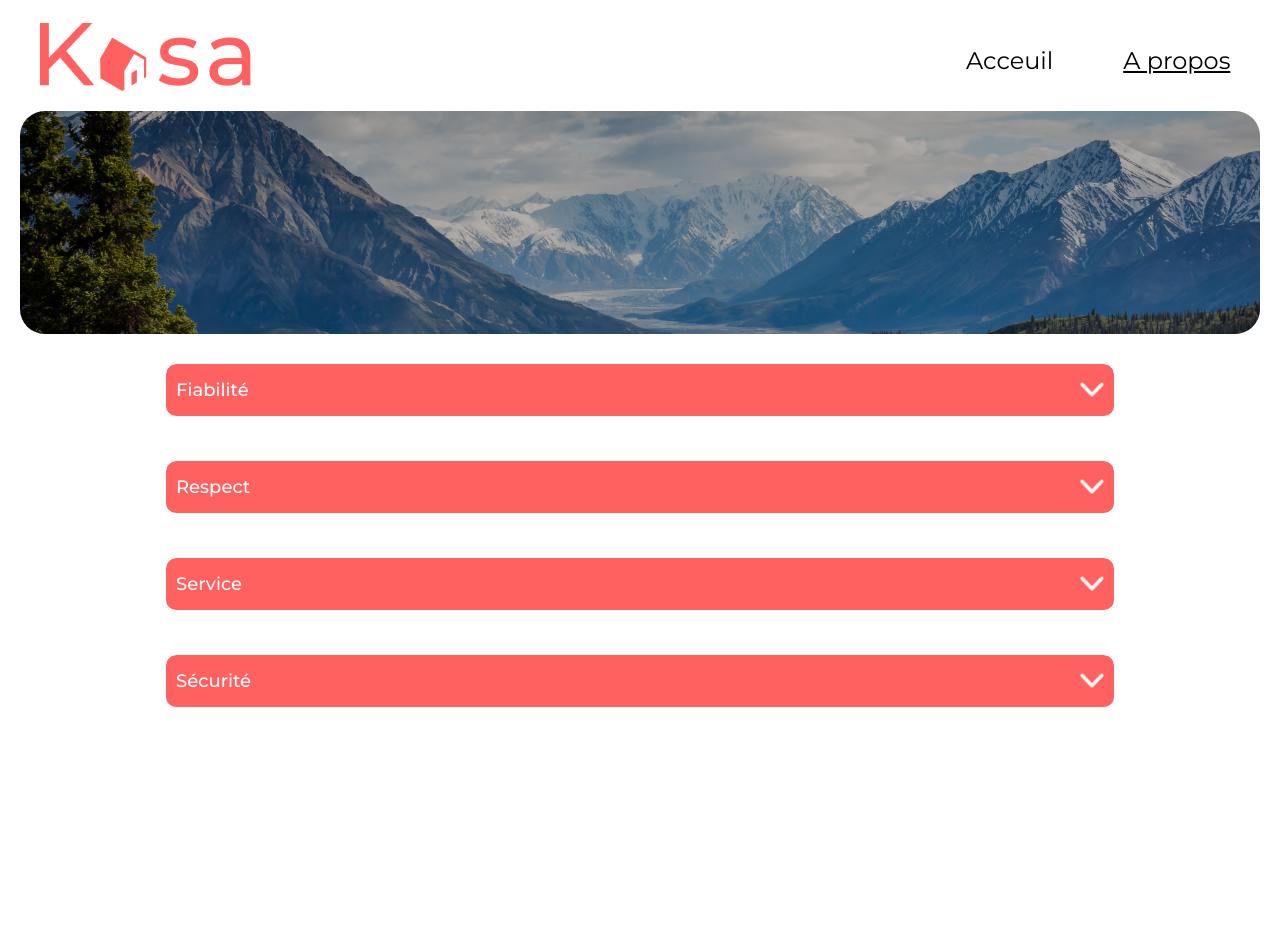
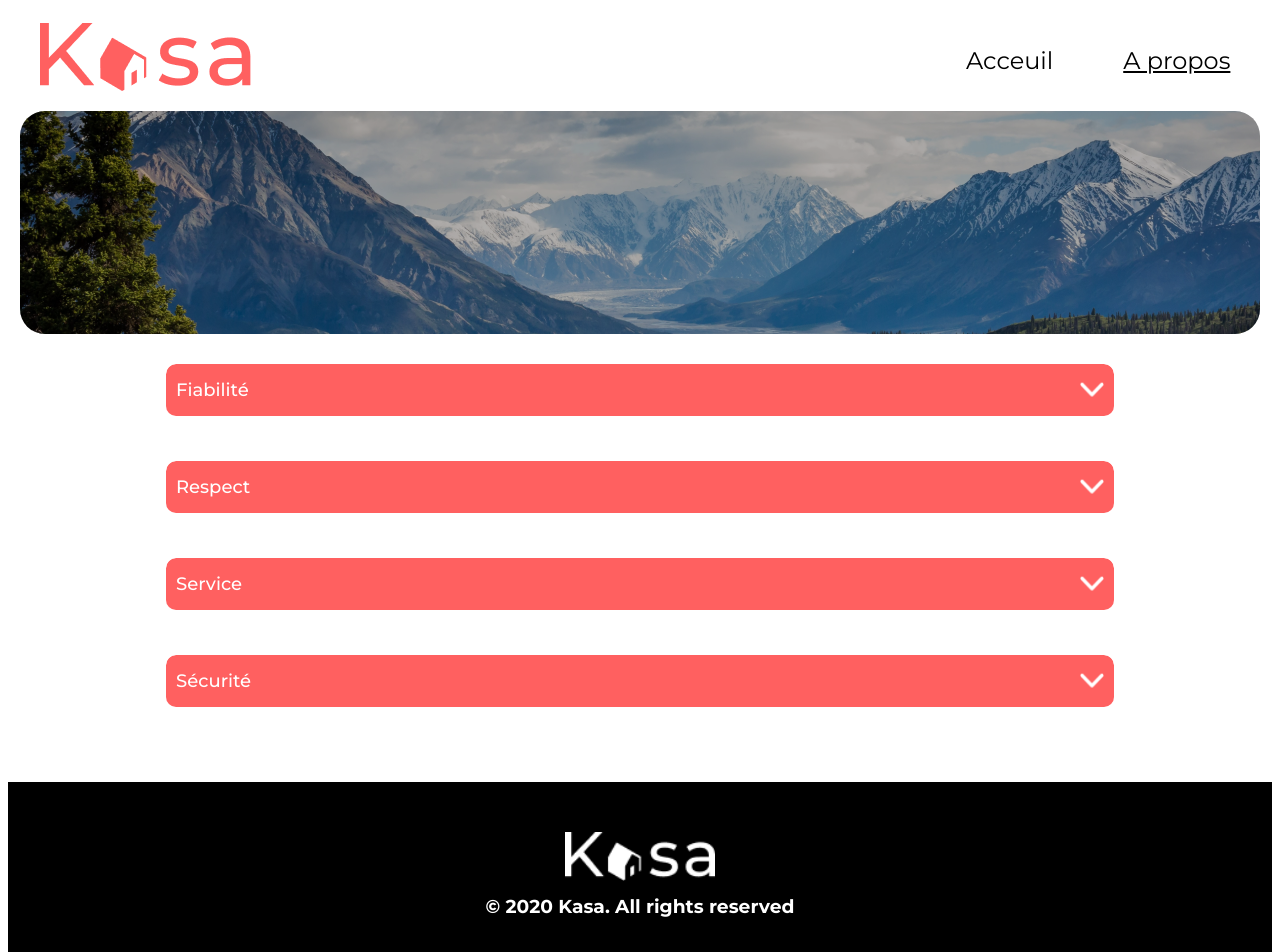
Before and after one commit to Hosna98/Kasa, a React (Vite) app: page /Apropos in a window 1280 px wide. Shown: the top 952 px of the page. Before the commit the page ends 800 px from the top, so only its background shows below. Built offline with nearby package versions, Linux system fonts and the light colour scheme.

Commit message:
ajout a la page about le footer

```diff
--- a/src/pages/About.jsx
+++ b/src/pages/About.jsx
@@ -1,5 +1,6 @@
 import Bannerapropos from "../components/Bannerapropos";
 import Collapse from "../components/Collapse";
+import Footer from "../components/Footer";
 import aproposData from "../data/apropos.json";
 
 
@@ -13,6 +14,8 @@ const About = () => {
                     {item.text}
                 </Collapse>
             ))}
+
+            <Footer />
         </div>
 
     );
```
Also changed, not shown: src/sass/Collapse.scss (+0 -81 lines).
